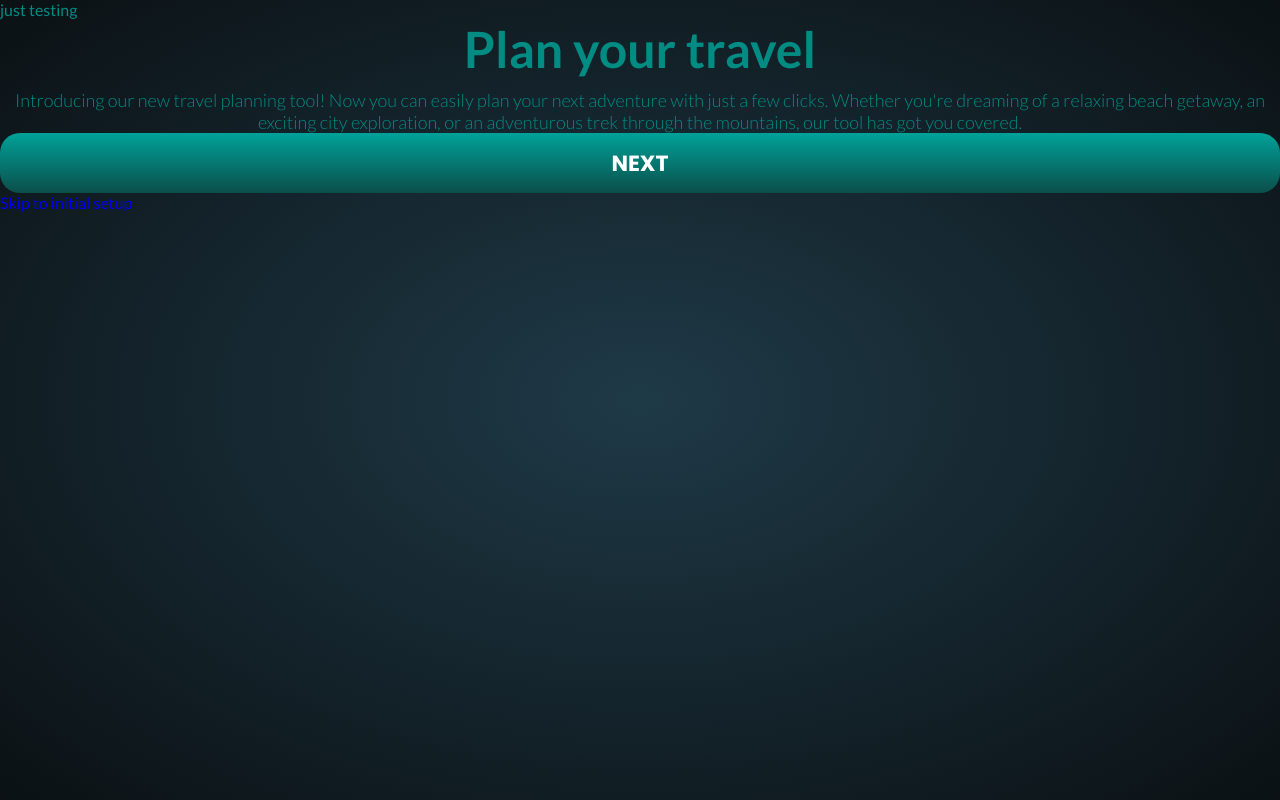
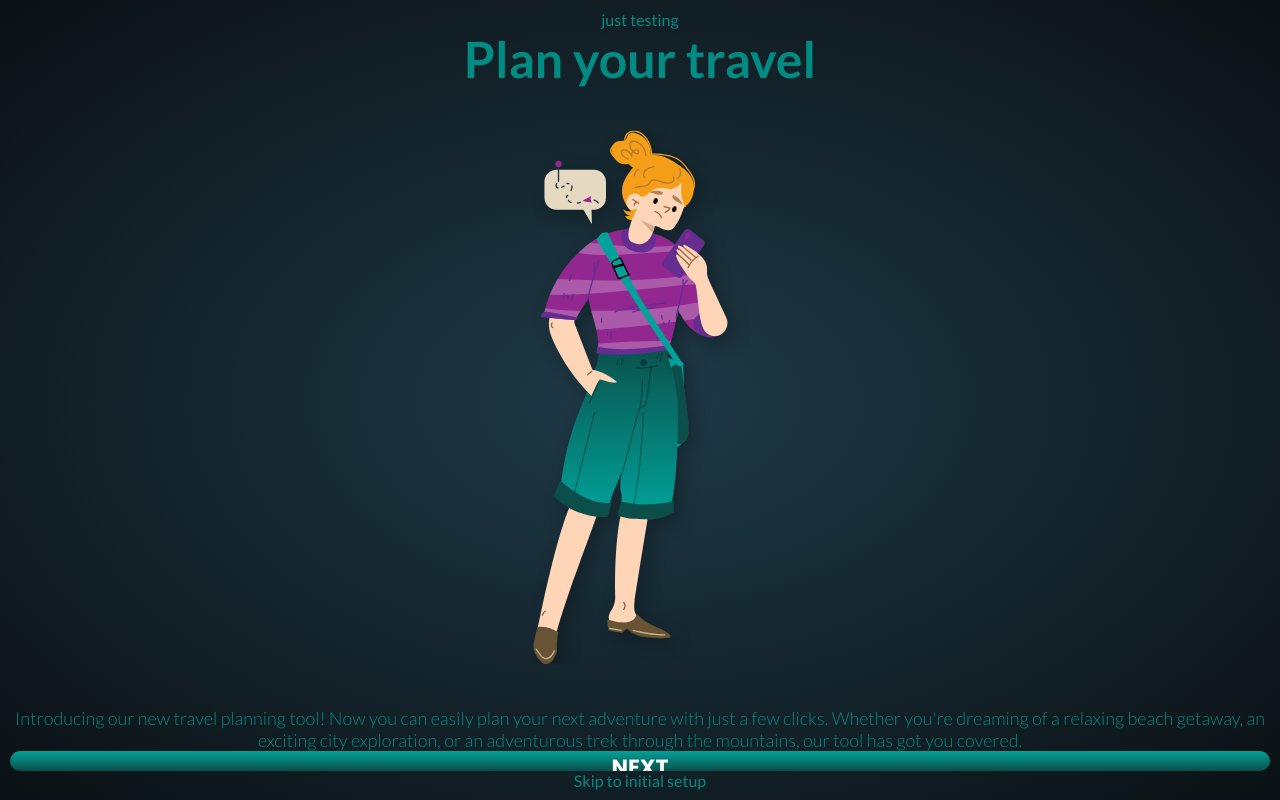
Before and after one commit to AdamN89/SightSeekerFront, a React (Create React App) app: page /features in a window 1280 px wide. Built offline with nearby package versions, Linux system fonts and the light colour scheme.

Commit message:
design almost done, need the progressbar on top

```diff
--- a/src/pages/FeaturesPage/FeaturesPage.css
+++ b/src/pages/FeaturesPage/FeaturesPage.css
@@ -5,13 +5,14 @@
     width: 100%;
     position: relative;
     overflow: hidden;
+    padding: 10px;
 }
 
 .featurespage__slides-container {
-position: relative;
-width: 100%;
-height: 100%;
-overflow: hidden;
+    position: relative;
+    width: 100%;
+    height: 100%;
+    overflow: hidden;
 }
 
 .featurespage__slide {
@@ -21,9 +22,11 @@ overflow: hidden;
     width: 100%;
     height: 100%;
     transition: transform 0.3s ease;
-    opacity: 0; /* Hide all slides by default */
+    opacity: 0;
+    display: flex;
+    flex-direction: column;
+    align-items: center;
 }
-
 
 .featurespage__slide:nth-child(1) {
     transform: translateX(0%);
@@ -45,4 +48,19 @@ overflow: hidden;
 
 a {
     text-decoration: none;
+    width: 100%;
+    text-align: center;
+    color: rgba(0, 139, 131, 1);
 }
+
+svg {
+    width: 58%;
+}
+
+#slide2 svg {
+    width: 73%;
+}
+
+#slide3 svg {
+    width: 100%;
+}
--- a/src/pages/FeaturesPage/FeaturesPage.jsx
+++ b/src/pages/FeaturesPage/FeaturesPage.jsx
@@ -3,6 +3,9 @@ import ProgressBar from "../../components/ProgressBar";
 import { Link, NavLink } from "react-router-dom"
 import { useState } from "react";
 import "./FeaturesPage.css";
+import FeaturesPlanGraphic from "./FeaturesPlanGraphic";
+import FeaturesShareGrapfic from "./FeaturesShareGrapfic"
+import FeaturesBonVoyageGraphic from "./FeaturesBonVoyageGraphic"
 
 export default function FeaturesPage() {
  const [ activeSlide, setActiveSlide ] = useState(0)
@@ -24,6 +27,7 @@ export default function FeaturesPage() {
           }`}>
                 <ProgressBar />
                 <h1>Plan your travel</h1>
+                <FeaturesPlanGraphic />
                 <p>
                     Introducing our new travel planning tool!
                     Now you can easily plan your next adventure with just a few clicks.
@@ -41,6 +45,7 @@ export default function FeaturesPage() {
             >
                 <ProgressBar />
                 <h1>Share the adventure</h1>
+                <FeaturesShareGrapfic />
                 <p>
                 Sharing your travel plans with friends and family is as simple as sending them an invitation to join your SightSeeker group.
                 They can then access the itinerary, contribute their ideas, and stay updated on the latest developments.
@@ -57,6 +62,7 @@ export default function FeaturesPage() {
             >
             <ProgressBar />
                 <h1>Bon Voyage!</h1>
+                <FeaturesBonVoyageGraphic />
                 <p>
                     Capture new memories and share experiences with others to inspire their own travel adventures.
                     Remember, every journey is an opportunity growth and exploration.
--- a/src/pages/FeaturesPage/FeaturesPlanGraphic.jsx
+++ b/src/pages/FeaturesPage/FeaturesPlanGraphic.jsx
@@ -61,7 +61,6 @@ export default function FeaturesPlanGraphic() {
           />
           <mask
             id="mask0_65_1033"
-            style="mask-type:luminance"
             maskUnits="userSpaceOnUse"
             x="19"
             y="95"
```
